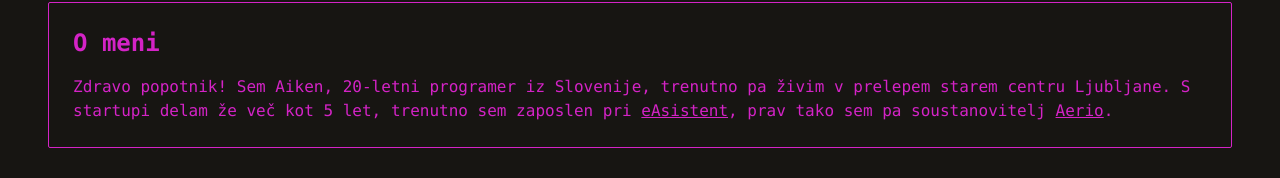
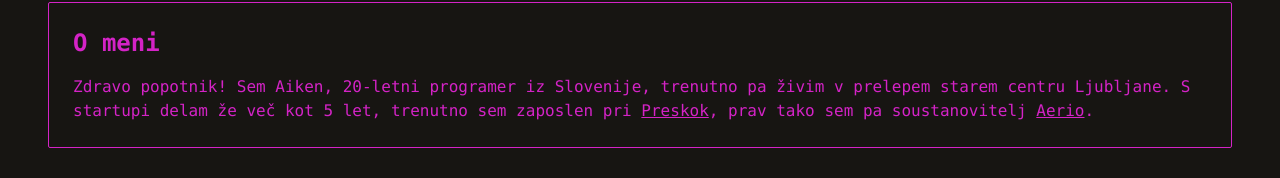
Before and after one commit to aikenahac/website, a SvelteKit app: page / in a window 1280 px wide. Shown: the part 549-727 px from the top of the page. Built offline with nearby package versions, Linux system fonts and the light colour scheme; no server answers.

Commit message:
Update job position in about section

```diff
--- a/src/routes/+page.svelte
+++ b/src/routes/+page.svelte
@@ -43,7 +43,7 @@
     {
       key: '$work$',
       content:
-        "<a class='text-aipink font-mono underline' href='https://www.easistent.com' target='_blank'>eAsistent</a>",
+        "<a class='text-aipink font-mono underline' href='https://preskok.si/sl/' target='_blank'>Preskok</a>",
     },
     {
       key: '$aer$',
```
